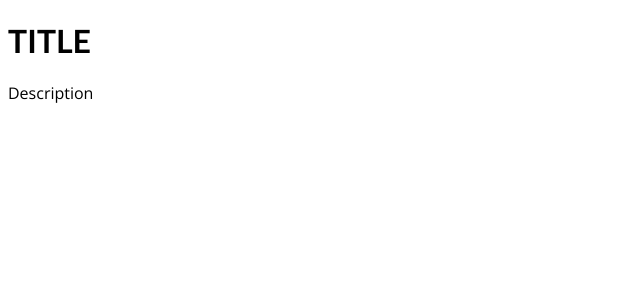
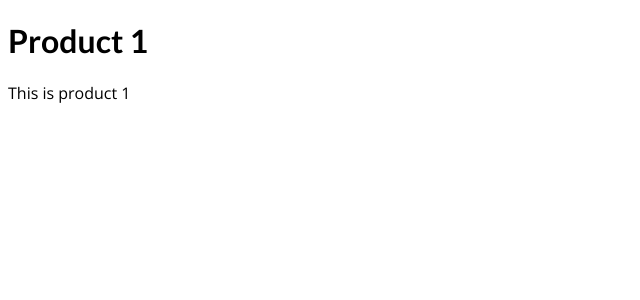
Before and after one commit to tobsirl/Nextjs, a Next.js app in the folder static/: page /p1 in a window 1280 px wide. Shown: the top 300 px of the page, without its empty margins (0-640 px from the left). Built offline with nearby package versions, Linux system fonts and the light colour scheme.

Commit message:
Using getStaticPaths to dynamically add data to the page

```diff
--- a/static/pages/[productId].js
+++ b/static/pages/[productId].js
@@ -2,11 +2,11 @@ import fs from 'fs/promises';
 import path from 'path';
 
 export default function ProductDetailPage(props) {
-  console.log(props);
+  const { title, description } = props.product;
   return (
     <>
-      <h1>TITLE</h1>
-      <p>Description</p>
+      <h1>{title}</h1>
+      <p>{description}</p>
     </>
   );
 }
@@ -28,3 +28,14 @@ export async function getStaticProps(context) {
     },
   };
 }
+
+export async function getStaticPaths() {
+  return {
+    paths: [
+      { params: { productId: 'p1' } },
+      { params: { productId: 'p2' } },
+      { params: { productId: 'p3' } },
+    ],
+    fallback: false,
+  };
+}
--- a/static/pages/index.js
+++ b/static/pages/index.js
@@ -17,7 +17,7 @@ export default function HomePage(props) {
   );
 }
 
-export async function getStaticProps(context) {
+export async function getStaticProps() {
   const filePath = path.join(process.cwd(), 'static', '../dummy-backend.json');
   const response = await fs.readFile(filePath);
   const data = await JSON.parse(response);
```
